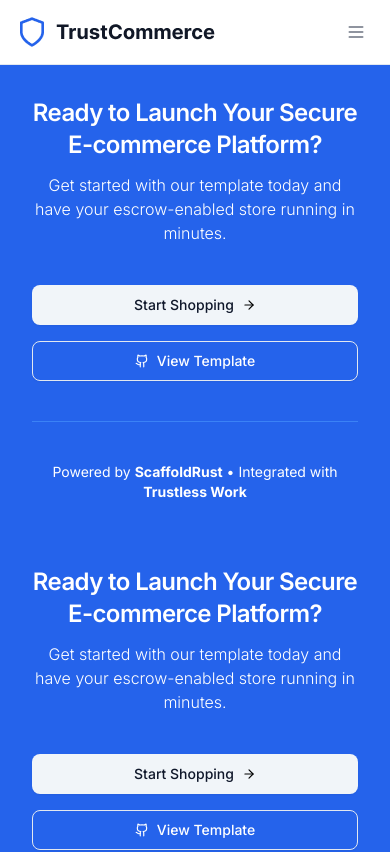
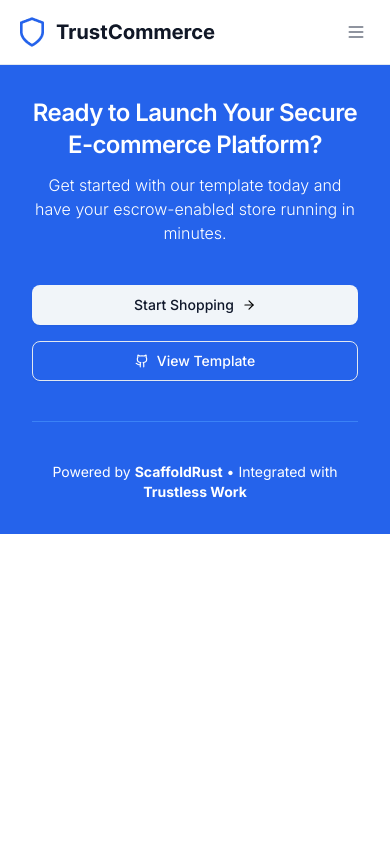
Before and after one commit to ScaffoldRust/Ecommerce-TrustlessWork-Integration, a Next.js app in the folder apps/webapp/: page / in a window 390 px wide. Shown: the top 852 px of the page. Built offline with nearby package versions, Linux system fonts and the light colour scheme.

Commit message:
header completed with mobile menu

```diff
--- a/apps/webapp/app/page.tsx
+++ b/apps/webapp/app/page.tsx
@@ -54,7 +54,6 @@
   return (
     <div className="h-full">
       <Header />
-      <CTASection /> <CTASection /> <CTASection /> <CTASection /> <CTASection />{" "}
       <CTASection />
     </div>
     // <main className="flex min-h-screen flex-col items-center justify-between p-24">
```
